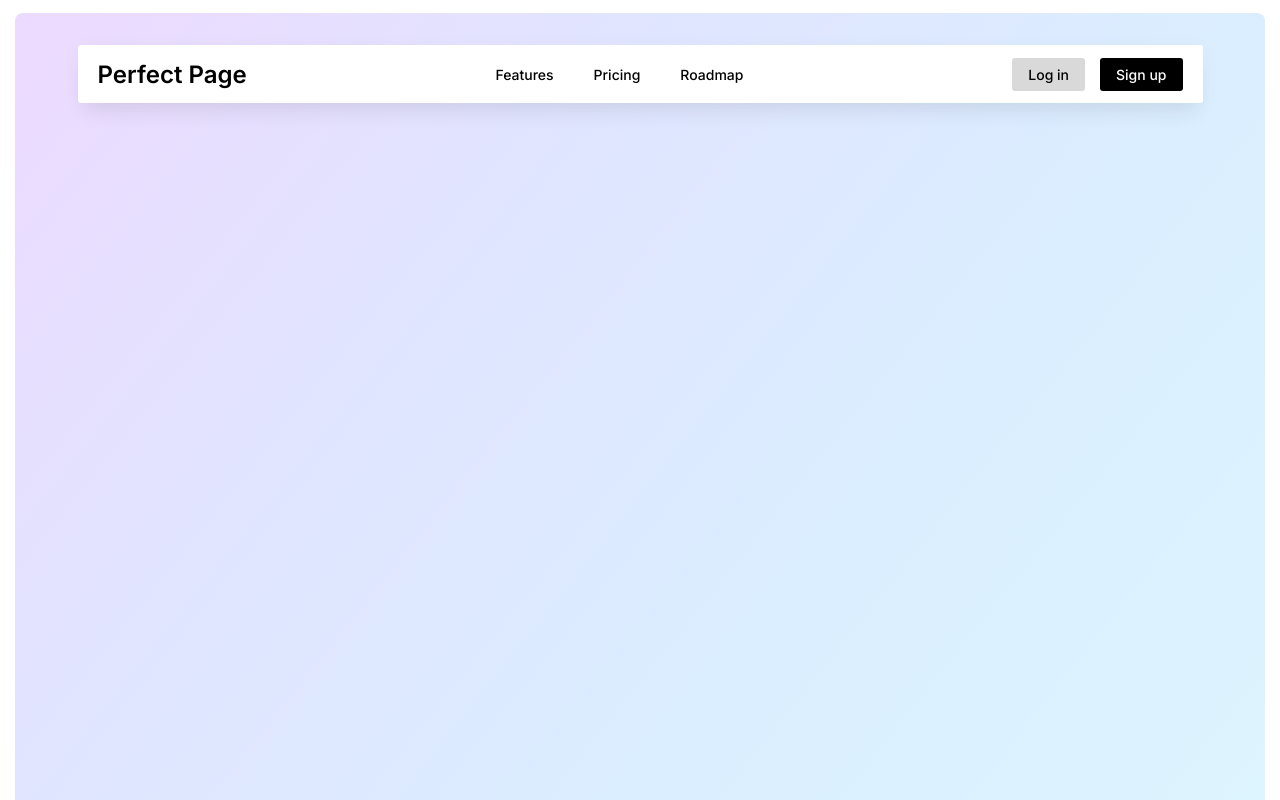
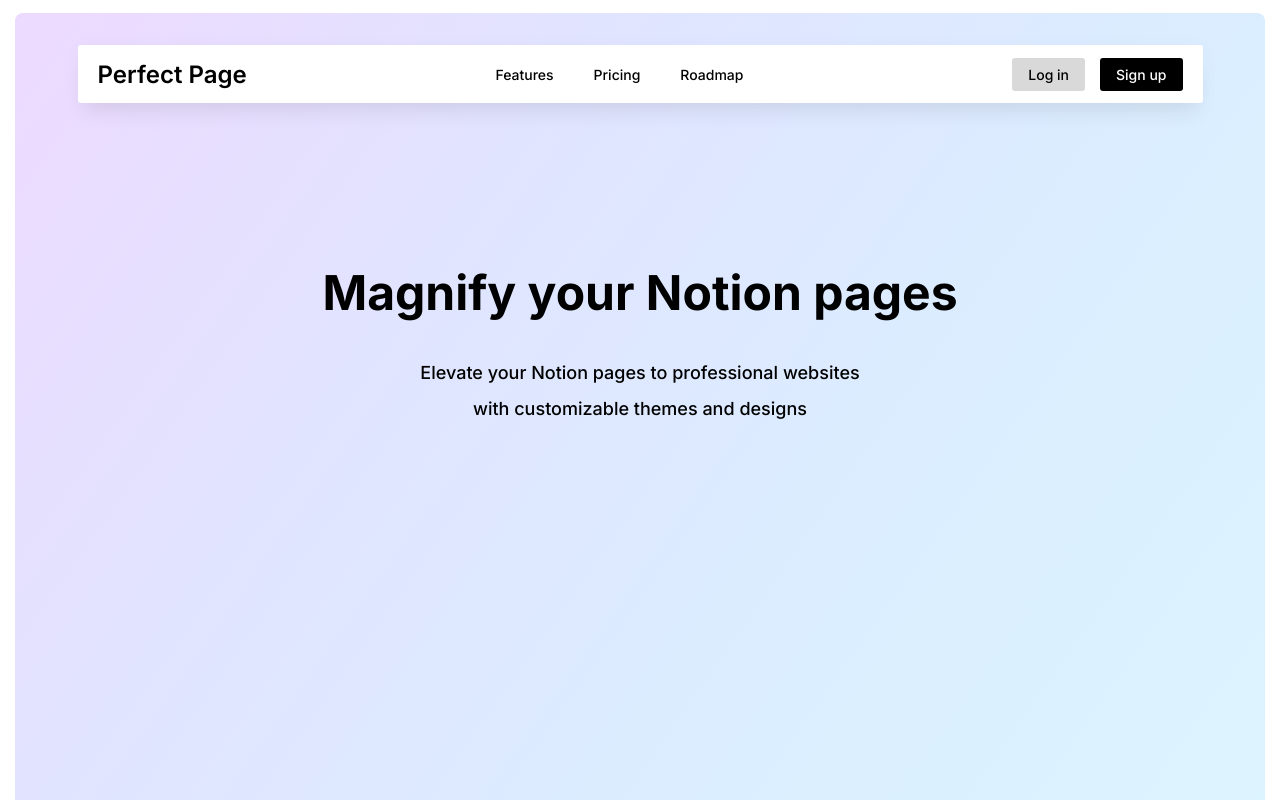
Before and after one commit to Wagle-Studio/perfect-page, a Next.js app in the folder frontend/: page / in a window 1280 px wide. Shown: the top 800 px of the page. Built offline with nearby package versions, Linux system fonts and the light colour scheme.

Commit message:
Transforms web hero component into section and redesigns home page

```diff
--- /dev/null
+++ b/frontend/src/app/home.scss
@@ -0,0 +1,23 @@
+.home {
+  &__hero {
+    margin-top: -9rem;
+    padding-top: 25rem;
+    gap: 4rem;
+
+    &__title {
+      text-align: center;
+    }
+
+    &__subtitle {
+      display: flex;
+      flex-direction: column;
+      align-items: center;
+      gap: 1.5rem;
+
+      > p {
+        font-size: 1.8rem;
+        text-align: center;
+      }
+    }
+  }
+}
--- a/frontend/src/app/layout.tsx
+++ b/frontend/src/app/layout.tsx
@@ -1,5 +1,6 @@
 import type { Metadata } from "next";
 import { Inter } from "next/font/google";
+import { Header } from "@/ui/web/components/header/Header";
 
 const inter = Inter({ subsets: ["latin"] });
 
@@ -15,7 +16,10 @@ export default function RootLayout({
 }>) {
   return (
     <html lang="en">
-      <body className={inter.className}>{children}</body>
+      <body className={inter.className}>
+        <Header />
+        {children}
+      </body>
     </html>
   );
 }
--- a/frontend/src/app/page.tsx
+++ b/frontend/src/app/page.tsx
@@ -1,11 +1,16 @@
-import { Header } from "@/ui/web/components/header/Header";
-import { Hero } from "@/ui/web/components/hero/Hero";
+import { Section } from "@/ui/web/layouts/section/Section";
+import "./home.scss";
 
 export default async function Home() {
   return (
-    <>
-      <Header />
-      <Hero />
-    </>
+    <main className="home">
+      <Section className="home__hero">
+        <h1 className="home__hero__title">Magnify your Notion pages</h1>
+        <div className="home__hero__subtitle">
+          <p>Elevate your Notion pages to professional websites</p>
+          <p>with customizable themes and designs</p>
+        </div>
+      </Section>
+    </main>
   );
 }
--- a/frontend/src/ui/web/components/hero/Hero.tsx
+++ /dev/null
@@ -1,5 +0,0 @@
-import "./hero.scss";
-
-export function Hero() {
-  return <section className="hero"></section>;
-}
--- /dev/null
+++ b/frontend/src/ui/web/layouts/section/Section.tsx
@@ -0,0 +1,16 @@
+import { HTMLAttributes } from "react";
+import "./section.scss";
+
+export function Section({ className, ...props }: HTMLAttributes<HTMLElement>) {
+  let classes = ["section"];
+
+  if (className) {
+    classes = [...classes, className];
+  }
+
+  return (
+    <section className={classes.join(" ")} {...props}>
+      {props.children}
+    </section>
+  );
+}
--- a/frontend/src/ui/web/components/hero/hero.scss
+++ b/frontend/src/ui/web/layouts/section/section.scss
@@ -1,9 +1,8 @@
-.hero {
+.section {
   display: flex;
   flex-direction: column;
-  gap: 12rem;
-  padding: 3rem 2rem;
-  margin-top: -9rem;
+  align-items: center;
+  padding: 2rem;
   height: 1500px; // TODO: remove
   border-radius: 0.8rem;
   background-image: linear-gradient(
```
